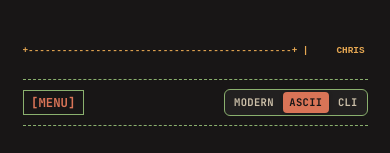
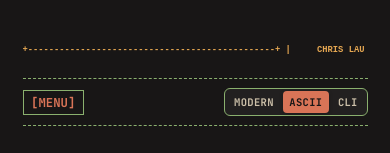
Before and after one commit to chris-lau/personalWebsite, a React (Vite) app in the folder frontend/: page /contact in a window 390 px wide. Both pictures are taken after a click on the radio button "ASCII". Shown: the top 153 px of the page. Built offline with nearby package versions, Linux system fonts and the light colour scheme.

Commit message:
fix(ascii): refine responsive clamp scaling and scrollbar hiding for ascii header banner

```diff
--- a/frontend/src/components/layout/AsciiLayout.css
+++ b/frontend/src/components/layout/AsciiLayout.css
@@ -19,9 +19,16 @@
   font-weight: bold;
   text-align: center;
   margin-bottom: 1.5rem;
-  overflow: hidden;
-  line-height: 1.2;
-  font-size: clamp(0.5rem, 2.4vw, 0.95rem);
+  overflow-x: auto;
+  overflow-y: hidden;
+  line-height: 1.25;
+  font-size: clamp(0.42rem, 2.25vw, 0.95rem);
+  scrollbar-width: none; /* Firefox */
+  -ms-overflow-style: none; /* IE/Edge */
+}
+
+.ascii-banner::-webkit-scrollbar {
+  display: none; /* Chrome, Safari, Opera */
 }
 
 .ascii-nav {
```
